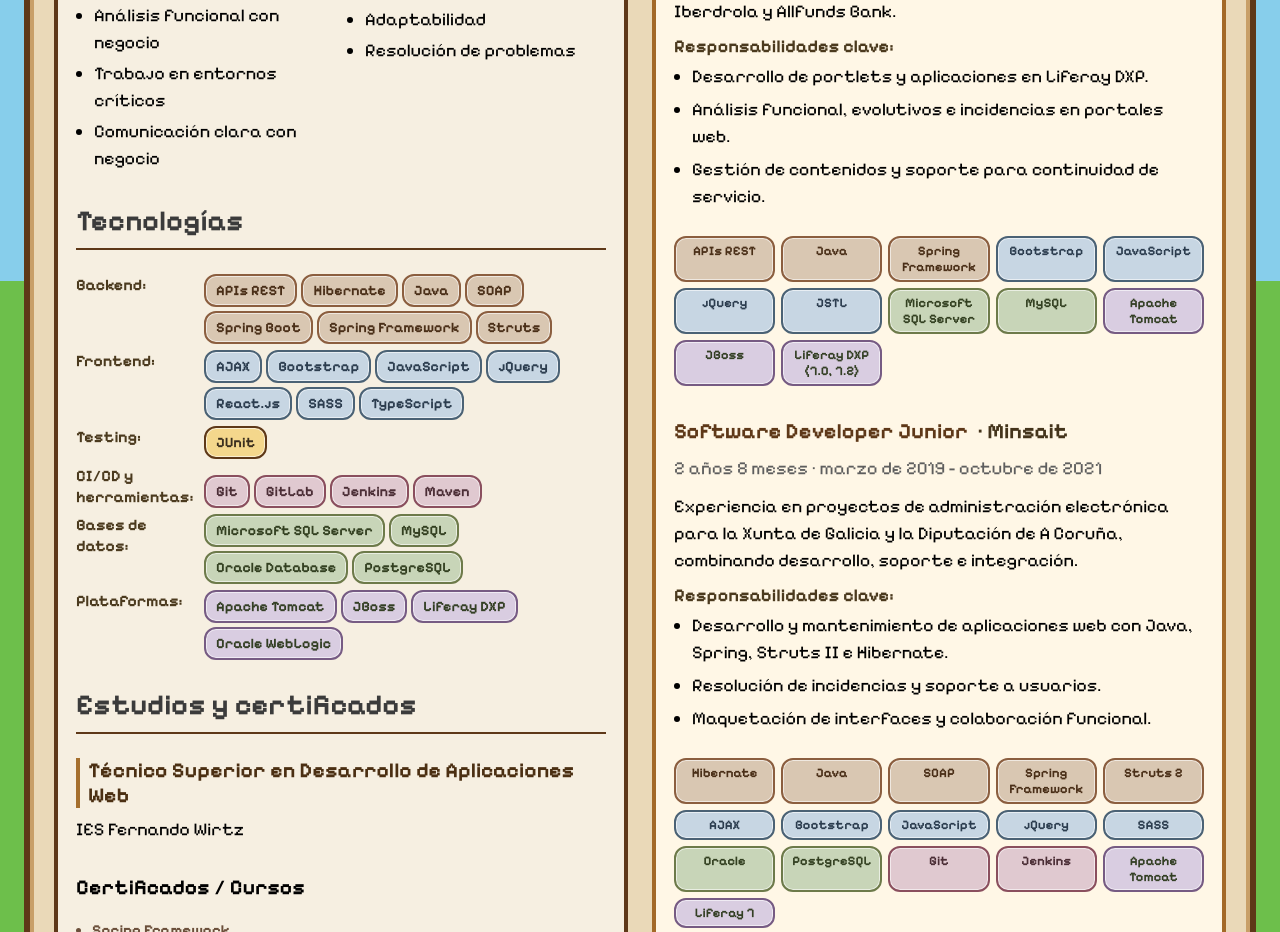
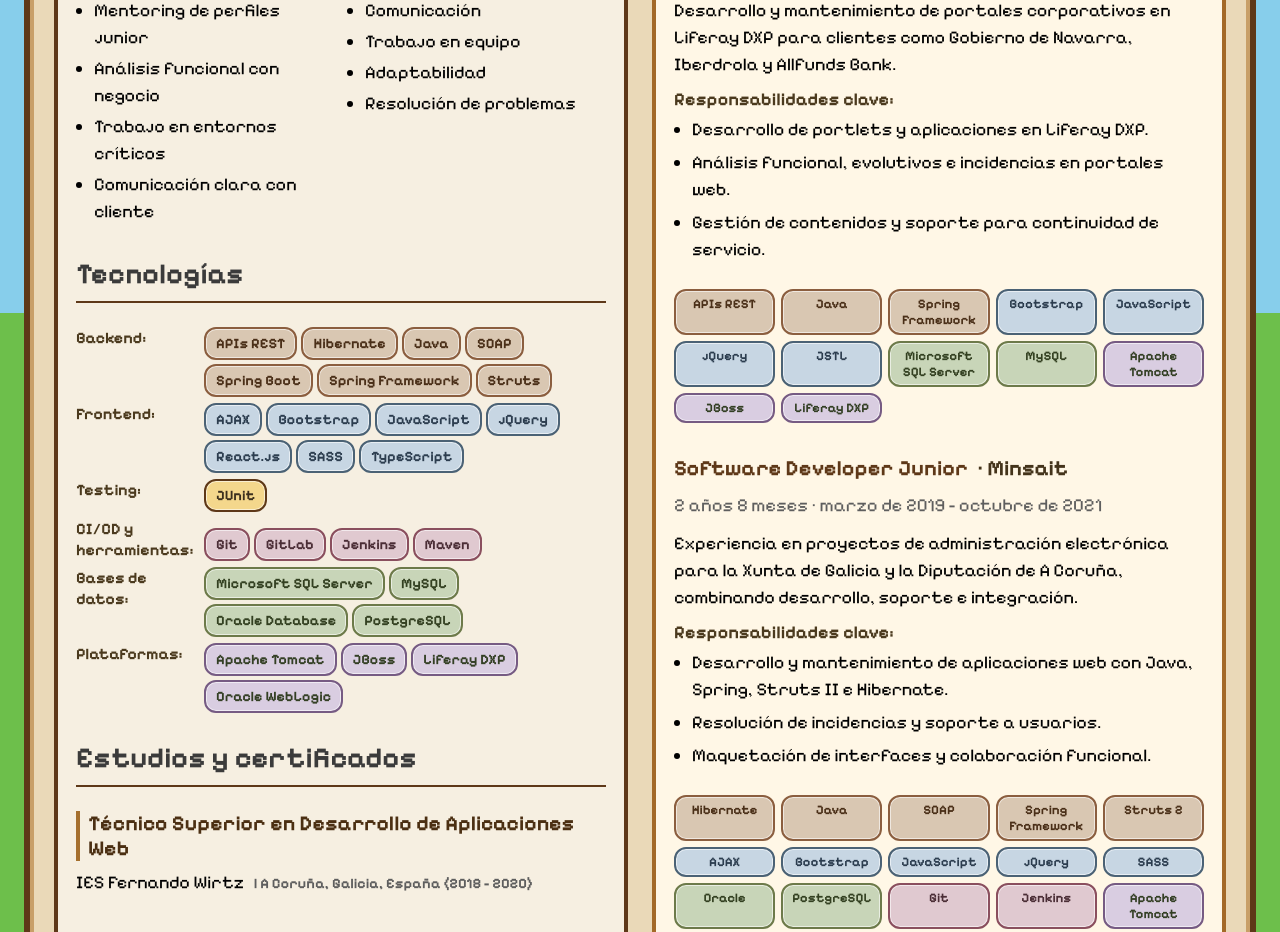
Before and after one commit to AndreiTora/CV-MainCharacter-REACT, a React (Vite) app: page / in a window 1280 px wide. Shown: the part 1000-1932 px from the top of the page. Built offline with nearby package versions, Linux system fonts and the light colour scheme.

Commit message:
Se añade localizacion y periodo en los estudios y se ajusta más la posicion del boton de fuente cuando se redimensiona la pantalla.

```diff
--- a/src/components/Studies.jsx
+++ b/src/components/Studies.jsx
@@ -22,7 +22,7 @@
       transition={{ duration: 0.6 }}
     >
       <h2>Estudios y certificados</h2>
-      {studies.map(({ degree, institution }, i) => (
+      {studies.map(({ degree, institution, location, period }, i) => (
         <motion.div
           key={`${degree}-${institution}`}
           className="study-item"
@@ -33,7 +33,17 @@
           viewport={{ once: true }}
         >
           <strong>{degree}</strong>
-          <p>{institution}</p>
+          <p>
+            {institution}
+            {(location || period) && (
+              <span className="study-meta">
+                {' | '}
+                {location}
+                {location && period ? ' ' : ''}
+                {period ? `(${period})` : ''}
+              </span>
+            )}
+          </p>
         </motion.div>
       ))}
       <motion.div
--- a/src/data/profile.json
+++ b/src/data/profile.json
@@ -11,7 +11,7 @@
     "Mentoring de perfiles junior",
     "Análisis funcional con negocio",
     "Trabajo en entornos críticos",
-    "Comunicación clara con negocio"
+    "Comunicación clara con cliente"
   ],
   "softSkills": [
     "Comunicación",
@@ -20,7 +20,7 @@
     "Resolución de problemas"
   ],
   "studies": [
-    { "degree": "Técnico Superior en Desarrollo de Aplicaciones Web", "institution": "IES Fernando Wirtz " }
+    { "degree": "Técnico Superior en Desarrollo de Aplicaciones Web", "institution": "IES Fernando Wirtz ",  "location": "A Coruña, Galicia, España", "period": "2018 - 2020" }
   ],
   "certificates": [
     { "name": "Spring Framework", "provider": "Curso" },
@@ -38,7 +38,7 @@
       "location": "La Coruña, Galicia / Galiza, España",
       "summary": "Desarrollando en DXC Technology, aportando a proyectos bancarios de Transferencias para CaixaBank. Anteriormente dos años y medio desarrollando en el apartado de Marketing Digital.",
       "responsibilities": [
-        "Análisis funcional y definición de requisitos con negocio.",
+        "Análisis funcional y definición de requisitos con cliente.",
         "Desarrollo backend con Java y frontend con React en entornos de alta criticidad.",
         "Evolución de funcionalidades en microservicios y coordinación de pruebas.",
         "Documentación funcional y técnica trazable y mentoring de perfiles junior."
@@ -57,7 +57,7 @@
         "Análisis funcional, evolutivos e incidencias en portales web.",
         "Gestión de contenidos y soporte para continuidad de servicio."
       ],
-      "technologies": "Java · Liferay DXP (7.0, 7.2) · Spring Framework · APIs REST · JavaScript · jQuery · JSTL · Bootstrap · JBoss · Apache Tomcat · Microsoft SQL Server · MySQL"
+      "technologies": "Java · Liferay DXP · Spring Framework · APIs REST · JavaScript · jQuery · JSTL · Bootstrap · JBoss · Apache Tomcat · Microsoft SQL Server · MySQL"
     },
     {
       "title": "Software Developer Junior",
--- a/src/index.scss
+++ b/src/index.scss
@@ -93,6 +93,19 @@
   background: #e8f7dc;
   border-color: #4f7a2e;
   color: #2e4519;
+}
+
+@media (max-width: 1560px) {
+  .font-toggle {
+    position: static;
+    display: block;
+    width: fit-content;
+    margin: 0 auto 12px;
+    top: auto;
+    left: auto;
+    right: auto;
+    transform: none;
+  }
 }
 
 .panel {
@@ -506,6 +519,19 @@
   line-height: 1.5;
 }
 
+.study-item .study-meta {
+  display: inline;
+  margin: 0;
+  margin-left: 6px;
+  color: #5e5e5e;
+  font-size: 0.9rem;
+  font-weight: 700;
+}
+
+.study-item p {
+  text-align: left;
+}
+
 .experience-item p {
   margin: 0;
 }
@@ -654,17 +680,6 @@
 }
 
 @media (max-width: 1000px) {
-  .font-toggle {
-    position: static;
-    display: block;
-    width: fit-content;
-    margin: 0 auto 12px;
-    top: auto;
-    left: auto;
-    right: auto;
-    transform: none;
-  }
-
   .layout {
     grid-template-columns: 1fr;
   }
```
